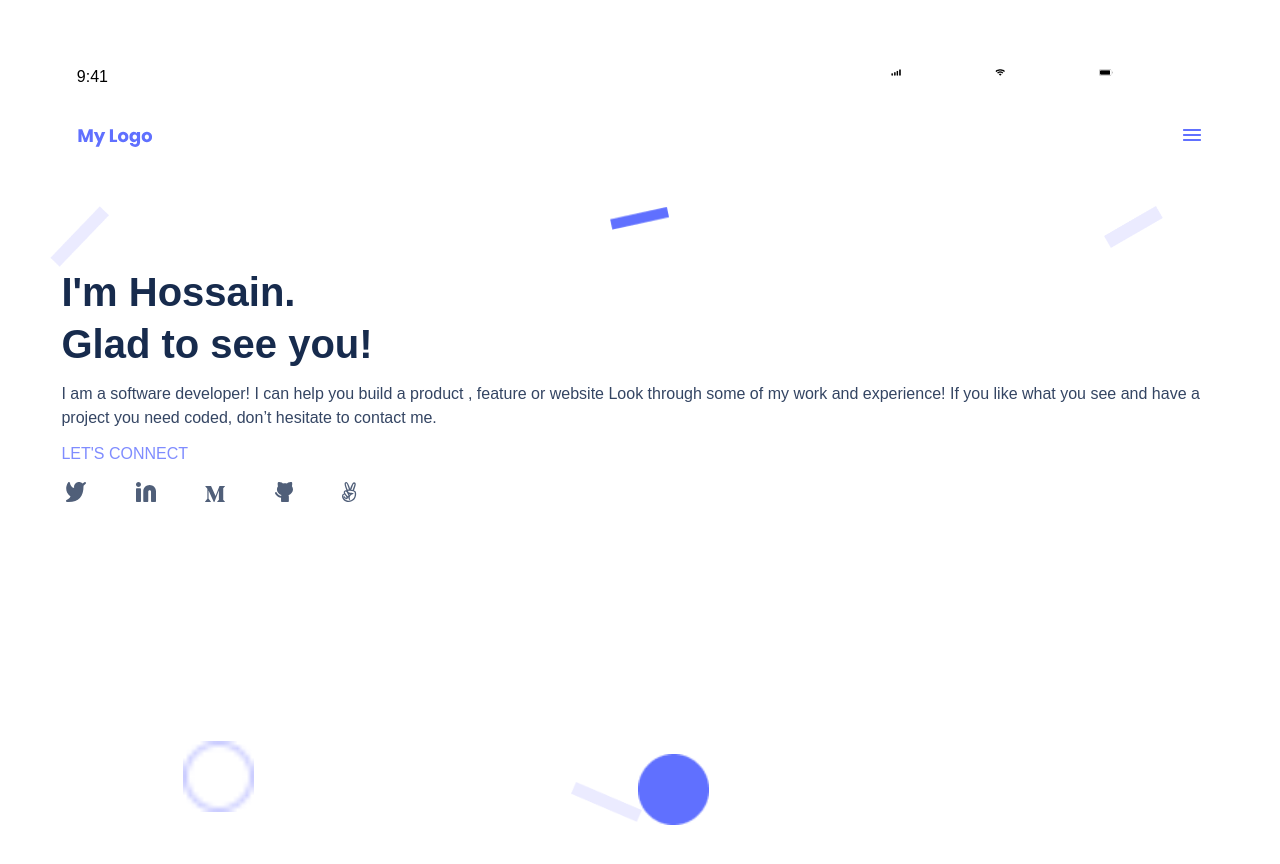
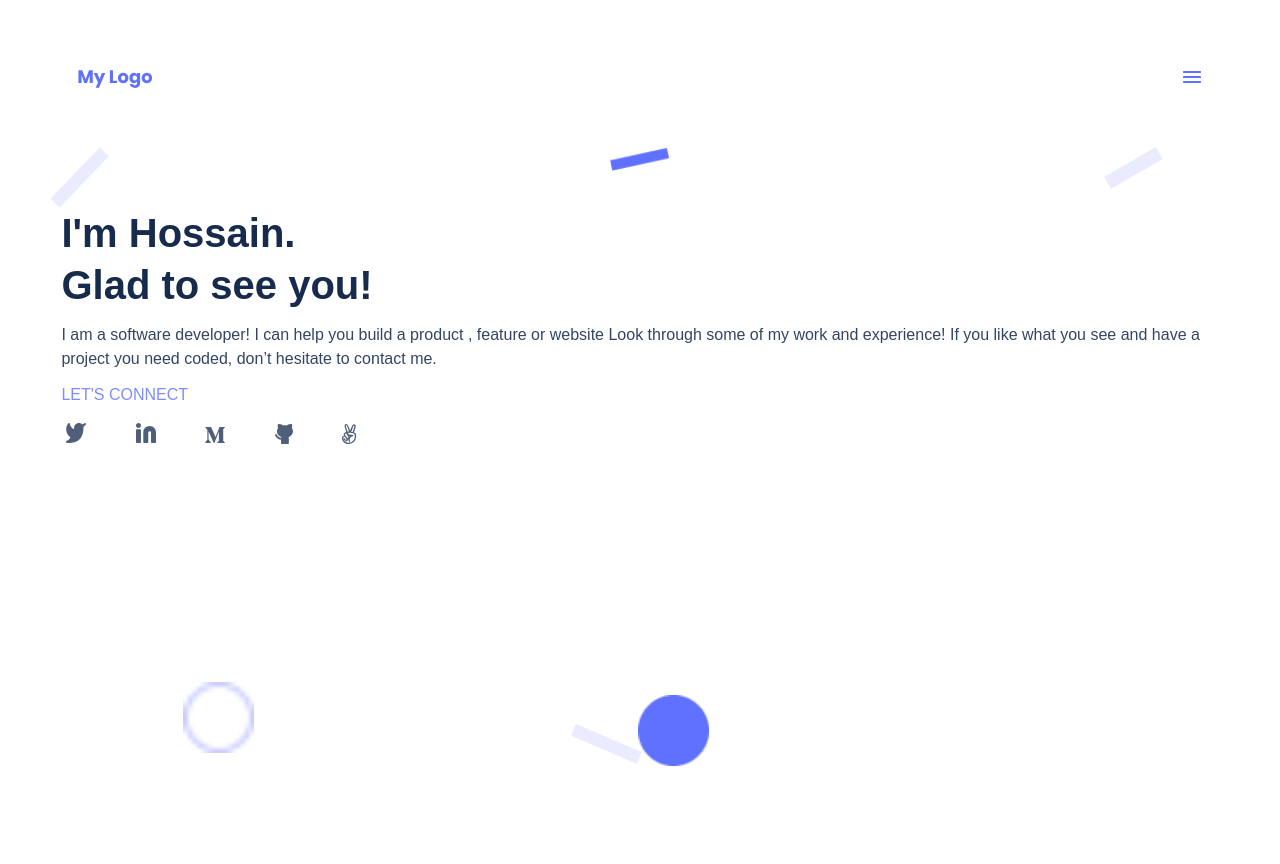
Before and after one commit to HossainAraf/Portfolio, a website: page index.html in a window 1280 px wide. Drawn offline with Linux system fonts and the light colour scheme.

Commit message:
Remove unnecessary statur-bar as per review comment

```diff
--- a/index.html
+++ b/index.html
@@ -8,14 +8,6 @@
 </head>
 <body>
   <header class="header">
-    <div id="status-bar" class="flex">
-      <div id="time">9:41</div>
-      <div class="flex" id="bars">
-        <img src="img/Cellular-Connection.png" alt="">
-        <img src="img/Wifi.png" alt="">
-        <img src="img/Battery.png" alt="">
-      </div>
-    </div>
     <nav class="navbar">
       <div class="logo">
         <a href=""><img src="img/logo.svg" alt="logo"></a>
--- a/style.css
+++ b/style.css
@@ -10,17 +10,6 @@
 
 .flex {
   display: flex;
-}
-
-#status-bar {
-  display: flex;
-  justify-content: space-between;
-}
-
-#bars {
-  flex-basis: 35%;
-  justify-content: space-evenly;
-  height: 15px;
 }
 
 .header {
```
